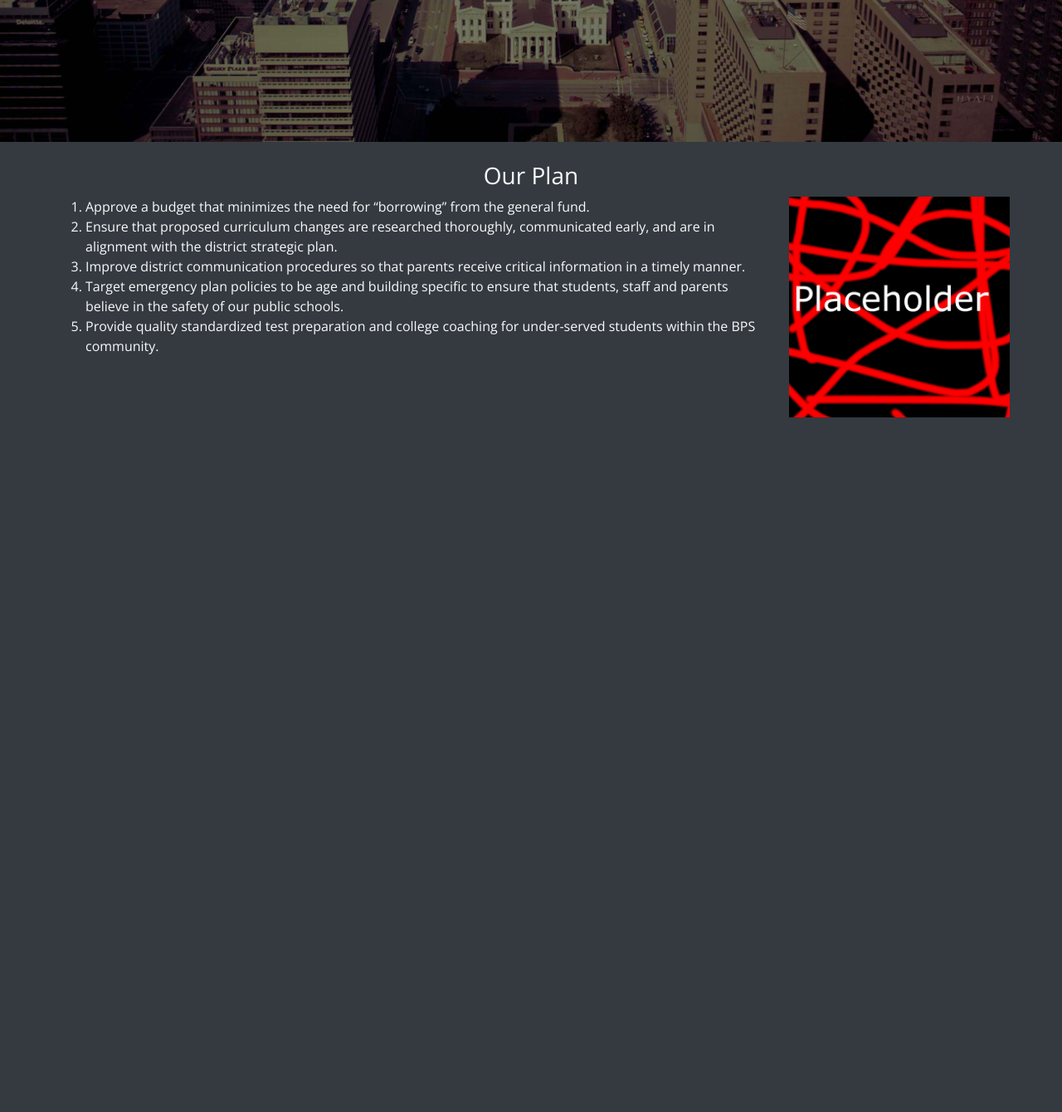
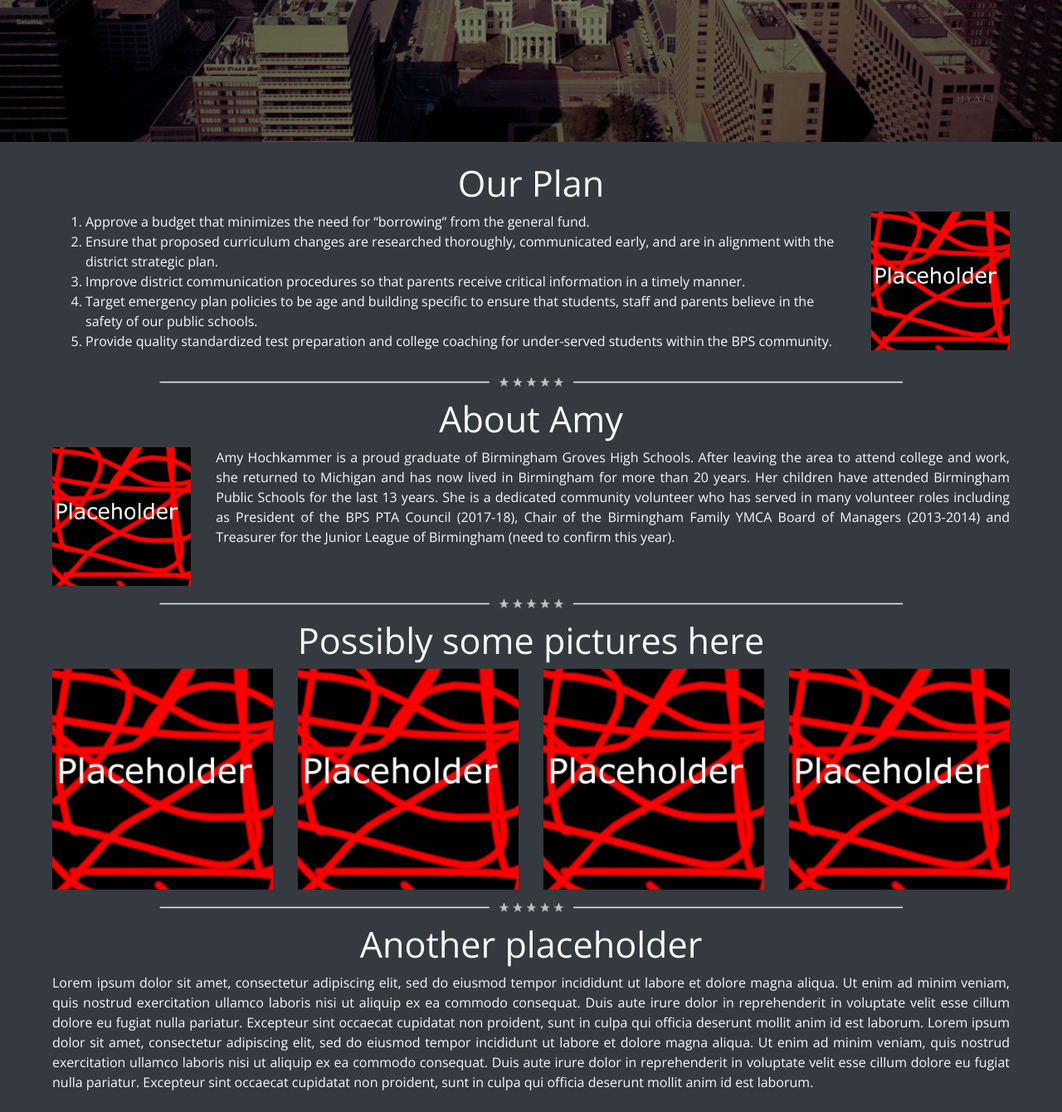
Before and after one commit to Tman1677/hochkammer2018, a Django app: page / in a window 1280 px wide. Shown: the part 485-1825 px from the top of the page at 83% size. Before the commit the page ends 988 px from the top, so only its background shows below. Run offline with Django 3.2, Linux system fonts and the light colour scheme; some libraries are stand-ins or nearby versions.

Commit message:
First polished front page

```diff
--- a/core/templates/index.html
+++ b/core/templates/index.html
@@ -3,16 +3,19 @@
 
 {% block body %}
 {% load static %}
-<div class="px-5 pt-4">
+<div class="px-5 py-4">
+
+	<!-- begin block -->
+	<div>
 		<div class="row">
 			<div class="col">
-			<h3 class="text-center">
+				<h3 class="text-center variableHeader">
 					Our Plan
 				</h3>
 			</div>
 		</div>
 		<div class="row">
-		<div class="col-9">
+			<div class="col-md-8 col-lg-9 col-xl-10">
 				<ol>
 					<li>Approve a budget that minimizes the need for “borrowing” from the general fund.</li>
 					<li>Ensure that proposed curriculum changes are researched thoroughly, communicated early, and are in alignment with the district strategic plan.</li>
@@ -21,11 +24,89 @@
 					<li>Provide quality standardized test preparation and college coaching for under-served students within the BPS community.</li>
 				</ol>
 			</div>
-		<div class="col-3">
+			<div class="col-md-4 col-lg-3 col-xl-2">
 				<img src="{% static "placeholder.jpg" %}" alt="" class="img-fluid">
 			</div>
 		</div>
+		<div class="py-2 divider">
+			<img src="{% static "separator.png" %}" alt="" class="img-fluid">
+		</div>
+	</div>
+	<!-- end block -->
+
+	<!-- begin block -->
+	<div>
+		<div class="row">
+			<div class="col">
+				<h3 class="text-center variableHeader">
+					About Amy
+				</h3>
+			</div>
+		</div>
+		<div class="row">
+			<div class="col-md-4 col-lg-3 col-xl-2">
+				<img src="{% static "placeholder.jpg" %}" alt="" class="img-fluid">
+			</div>
+			<div class="col-md-8 col-lg-9 col-xl-10 text-justify">
+				Amy Hochkammer is a proud graduate of Birmingham Groves High Schools.  After leaving the area to attend college and work, she returned to Michigan and has now lived in Birmingham for more than 20 years.  Her children have attended Birmingham Public Schools for the last 13 years.  She is a dedicated community volunteer who has served in many volunteer roles including as President of the BPS PTA Council (2017-18), Chair of the Birmingham Family YMCA Board of Managers (2013-2014) and Treasurer for the Junior League of Birmingham (need to confirm this year).
+			</div>
+		</div>
+		<div class="py-2 divider">
+			<img src="{% static "separator.png" %}" alt="" class="img-fluid">
+		</div>
+	</div>
+	<!-- end block -->
+
+	<!-- begin block -->
+	<div>
+		<div class="row">
+			<div class="col">
+				<h3 class="text-center variableHeader">
+					Possibly some pictures here
+				</h3>
+			</div>
+		</div>
+		<div class="row">
+			<div class="col-md">
+				<img src="{% static "placeholder.jpg" %}" alt="" class="img-fluid">
+			</div>
+			<div class="col-md">
+				<img src="{% static "placeholder.jpg" %}" alt="" class="img-fluid">
+			</div>
+			<div class="col-md">
+				<img src="{% static "placeholder.jpg" %}" alt="" class="img-fluid">
+			</div>
+			<div class="col-md">
+				<img src="{% static "placeholder.jpg" %}" alt="" class="img-fluid">
+			</div>
+		</div>
+		<div class="py-2 divider">
+			<img src="{% static "separator.png" %}" alt="" class="img-fluid">
+		</div>
+	</div>
+	<!-- end block -->
+
+	<!-- begin block -->
+	<div>
+		<div class="row">
+			<div class="col">
+				<h3 class="text-center variableHeader">
+					Another placeholder
+				</h3>
+			</div>
+		</div>
+		<div class="row">
+			<div class="col text-justify">
+				Lorem ipsum dolor sit amet, consectetur adipiscing elit, sed do eiusmod tempor incididunt ut labore et dolore magna aliqua. Ut enim ad minim veniam, quis nostrud exercitation ullamco laboris nisi ut aliquip ex ea commodo consequat. Duis aute irure dolor in reprehenderit in voluptate velit esse cillum dolore eu fugiat nulla pariatur. Excepteur sint occaecat cupidatat non proident, sunt in culpa qui officia deserunt mollit anim id est laborum. Lorem ipsum dolor sit amet, consectetur adipiscing elit, sed do eiusmod tempor incididunt ut labore et dolore magna aliqua. Ut enim ad minim veniam, quis nostrud exercitation ullamco laboris nisi ut aliquip ex ea commodo consequat. Duis aute irure dolor in reprehenderit in voluptate velit esse cillum dolore eu fugiat nulla pariatur. Excepteur sint occaecat cupidatat non proident, sunt in culpa qui officia deserunt mollit anim id est laborum.
+			</div>
+		</div>
+	</div>
+	<!-- end block -->
+
 </div>
 
 
+
+
+
 {% endblock body %}
--- /dev/null
+++ b/scss/styles.scss
@@ -0,0 +1,80 @@
+/* Add sass here for it to be loaded in every page */
+@import "../bootstrap-4.1.3/scss/bootstrap";
+
+
+h1.variableHeader {
+	font-size: 2em;
+	font-weight: 700;
+}
+@include media-breakpoint-up(sm) {
+	h1.variableHeader {
+		font-size: 3.5em;
+	}
+}
+@include media-breakpoint-up(md) {
+	h1.variableHeader {
+		font-size: 4.25em;
+	}
+}
+h3.variableHeader {
+	font-size: 1.8em;
+}
+@include media-breakpoint-up(sm) {
+	h3.variableHeader {
+		font-size: 2.2em;
+	}
+}
+@include media-breakpoint-up(md) {
+	h3.variableHeader {
+		font-size: 2.7em;
+	}
+}
+.divider {
+	padding-right: 10vw;
+	padding-left: 10vw;
+}
+
+.semi-t-rect {
+		background-color: rgba($black, 0.5);
+		border-radius: 1vw;
+	}
+@include media-breakpoint-down(xs) {
+	.semi-t-rect {
+		background-color: rgba($black, 0.5);
+		border-radius: 0px;
+		display:flex;
+		justify-content:center;
+		align-items:center;
+		height: 100%;
+		width:100%;
+		//box-shadow: 0 0 100px 100px $black;
+	}
+}
+
+@include media-breakpoint-up(lg) {
+	#overlayCarousel {
+    top:25% !important;
+	}
+}
+
+
+body {
+		font-family: 'Open Sans', sans-serif;
+		padding-top: 56px;
+}
+
+#mainCarousel {
+	position: relative;
+	display: flex;
+	justify-content:center;
+	align-items:center;
+}
+
+#innerCarousel {
+	z-index: 0;
+}
+
+#overlayCarousel {
+    position: absolute;
+    z-index: 10;
+}
```
Also changed, not shown: bootstrap-4.1.3/scss/_custom-usages.scss (deleted, +0 -40 lines), css-min/styles.css, images/separator.png (added). Lines whose indentation alone changed are shown as unchanged.
